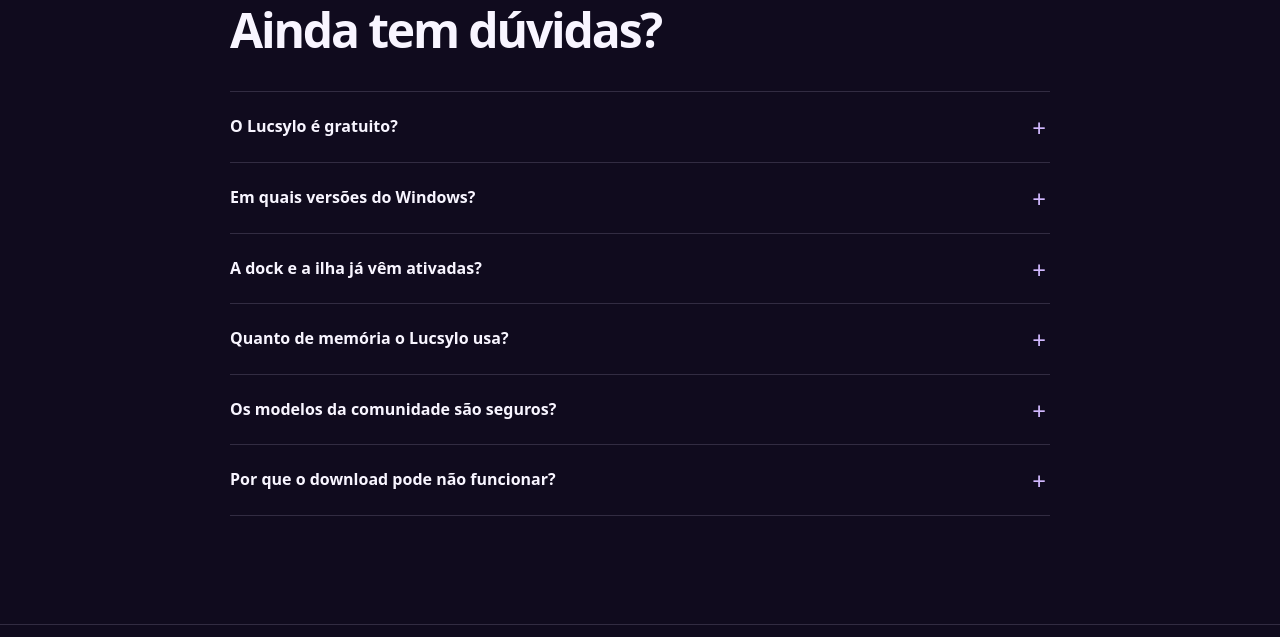
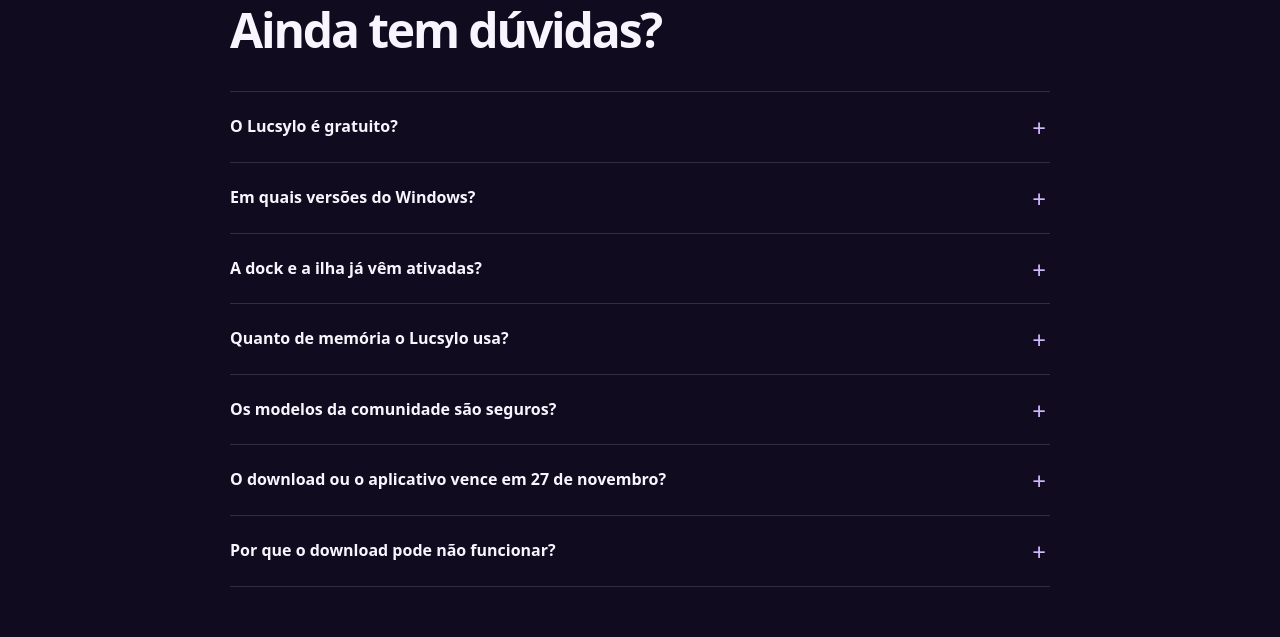
Before and after one commit to lucvolei12/lucsylo, a plain HTML site: page index.html in a window 1280 px wide. Shown: the part 2992-3629 px from the top of the page. Drawn offline with Linux system fonts and the light colour scheme.

Commit message:
Esclarecer validade do download na FAQ

```diff
--- a/index.html
+++ b/index.html
@@ -37,7 +37,8 @@
     <details><summary>A dock e a ilha já vêm ativadas?</summary><p>Não. A ideia é que ambas venham desativadas por padrão, para você decidir se quer usá-las.</p></details>
     <details><summary>Quanto de memória o Lucsylo usa?</summary><p>Isso ainda precisa ser medido. Leveza é uma meta do projeto, mas não há valor de consumo confirmado.</p></details>
     <details><summary>Os modelos da comunidade são seguros?</summary><p>O app valida modelos declarativos e não executa scripts contidos neles. Isso reduz um tipo de risco, mas não equivale a uma análise antivírus completa.</p></details>
-    <details><summary>Por que o download pode não funcionar?</summary><p>Baixe o executável pelo GitHub. O Windows pode mostrar um aviso porque o aplicativo não é assinado.</p></details>
+    <details><summary>O download ou o aplicativo vence em 27 de novembro?</summary><p>Não. Essa data se referia ao link temporário antigo, não ao aplicativo. O download atual fica no GitHub Releases, sem prazo fixo de expiração, mas sua disponibilidade depende do GitHub e da conta do projeto.</p></details>
+    <details><summary>Por que o download pode não funcionar?</summary><p>Baixe o executável pelo GitHub. O Windows pode mostrar um aviso porque o aplicativo não é assinado. O aplicativo ainda precisa ser testado no Windows.</p></details>
   </div></section>
 </main>
 <footer><div class="wrap footer-row"><a class="brand" href="#inicio"><span class="brand-symbol" aria-hidden="true">✳</span> luc<span style="color:#c4a5ff">sylo</span></a><p>Um espaço mais seu. Feito para Windows.</p><a href="#inicio" style="font-size:12px;color:#d8c7ed">Voltar ao topo ↑</a></div></footer>
```
